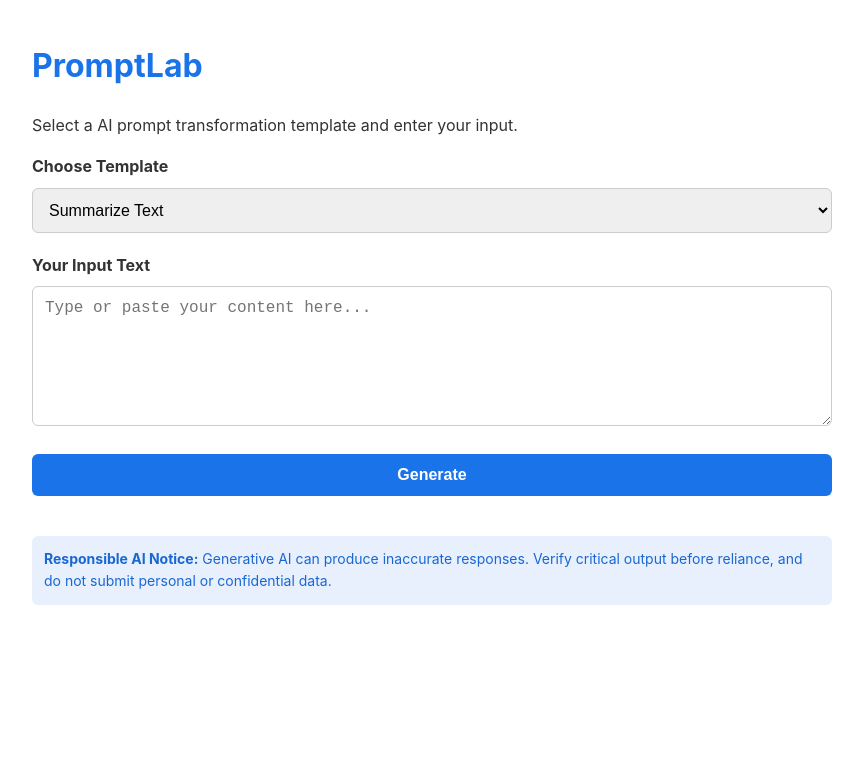
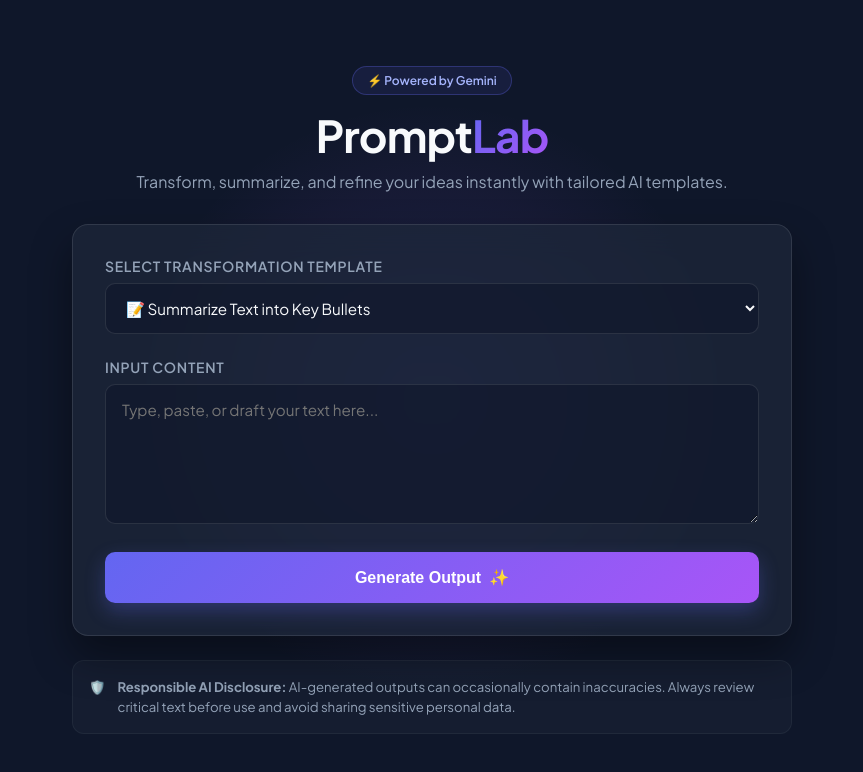
Before and after one commit to nushanthyadav2034-cyber/PromptLab, a website: page public/index.html in a window 1280 px wide. Shown: the whole page, without its empty margins (208-1071 px from the left). Drawn offline with Linux system fonts and the light colour scheme.

Commit message:
Upgrade UI to modern dark theme

```diff
--- a/public/index.html
+++ b/public/index.html
@@ -3,47 +3,61 @@
 <head>
   <meta charset="UTF-8">
   <meta name="viewport" content="width=device-width, initial-scale=1.0">
-  <title>PromptLab</title>
-  <style>
-    body { font-family: -apple-system, BlinkMacSystemFont, "Segoe UI", Roboto, sans-serif; max-width: 800px; margin: 40px auto; padding: 0 20px; line-height: 1.6; color: #333; }
-    h1 { color: #1a73e8; }
-    .form-group { margin-bottom: 20px; }
-    label { display: block; font-weight: bold; margin-bottom: 8px; }
-    select, textarea, button { width: 100%; padding: 12px; font-size: 16px; border: 1px solid #ccc; border-radius: 6px; box-sizing: border-box; }
-    textarea { height: 140px; resize: vertical; }
-    button { background-color: #1a73e8; color: white; border: none; font-weight: bold; cursor: pointer; transition: background 0.2s; }
-    button:hover { background-color: #1557b0; }
-    button:disabled { background-color: #9aa0a6; cursor: not-allowed; }
-    .result-box { margin-top: 24px; padding: 16px; background-color: #f8f9fa; border: 1px solid #dadce0; border-radius: 6px; white-space: pre-wrap; }
-    .error { color: #d93025; background-color: #fce8e6; border-color: #f5c6cb; }
-    .footer-note { margin-top: 40px; padding: 12px; background: #e8f0fe; border-radius: 6px; font-size: 14px; color: #1967d2; }
-  </style>
+  <title>PromptLab — AI Workspace</title>
+  <link rel="preconnect" href="https://fonts.googleapis.com">
+  <link rel="preconnect" href="https://fonts.gstatic.com" crossorigin>
+  <link href="https://fonts.googleapis.com/css2?family=Plus+Jakarta+Sans:wght@400;500;600;700&display=swap" rel="stylesheet">
+  <link rel="stylesheet" href="style.css">
 </head>
 <body>
 
-  <h1>PromptLab</h1>
-  <p>Select a AI prompt transformation template and enter your input.</p>
+  <div class="glow-bg"></div>
 
+  <div class="app-container">
+    <header class="app-header">
+      <div class="logo-badge">⚡ Powered by Gemini</div>
+      <h1>Prompt<span>Lab</span></h1>
+      <p class="subtitle">Transform, summarize, and refine your ideas instantly with tailored AI templates.</p>
+    </header>
+
+    <main class="main-card">
       <div class="form-group">
-    <label for="templateId">Choose Template</label>
+        <label for="templateId">Select Transformation Template</label>
+        <div class="select-wrapper">
           <select id="templateId">
-      <option value="summarize">Summarize Text</option>
-      <option value="rewrite_professional">Rewrite Professionally</option>
-      <option value="explain_eli5">Explain Like I'm 5</option>
+            <option value="summarize">📝 Summarize Text into Key Bullets</option>
+            <option value="rewrite_professional">💼 Professional Email & Document Rewrite</option>
+            <option value="explain_eli5">💡 Explain Like I'm 5 Years Old</option>
           </select>
+        </div>
       </div>
 
       <div class="form-group">
-    <label for="userInput">Your Input Text</label>
-    <textarea id="userInput" placeholder="Type or paste your content here..."></textarea>
+        <label for="userInput">Input Content</label>
+        <textarea id="userInput" placeholder="Type, paste, or draft your text here..."></textarea>
       </div>
 
-  <button id="generateBtn">Generate</button>
+      <button id="generateBtn" class="primary-btn">
+        <span class="btn-text">Generate Output</span>
+        <span class="btn-icon">✨</span>
+      </button>
 
-  <div id="outputContainer" style="display: none;" class="result-box"></div>
+      <!-- Output Container -->
+      <div id="outputCard" class="output-card hidden">
+        <div class="output-header">
+          <span class="output-title">Generated Result</span>
+          <button id="copyBtn" class="copy-btn" title="Copy to Clipboard">Copy</button>
+        </div>
+        <div id="outputContent" class="output-content"></div>
+      </div>
+    </main>
 
-  <div class="footer-note">
-    <strong>Responsible AI Notice:</strong> Generative AI can produce inaccurate responses. Verify critical output before reliance, and do not submit personal or confidential data.
+    <footer class="responsible-ai-banner">
+      <div class="banner-icon">🛡️</div>
+      <div class="banner-text">
+        <strong>Responsible AI Disclosure:</strong> AI-generated outputs can occasionally contain inaccuracies. Always review critical text before use and avoid sharing sensitive personal data.
+      </div>
+    </footer>
   </div>
 
   <script src="script.js"></script>
--- a/public/script.js
+++ b/public/script.js
@@ -1,42 +1,60 @@
-document.getElementById("generateBtn").addEventListener("click", async () => {
-  const templateId = document.getElementById("templateId").value;
-  const userInput = document.getElementById("userInput").value.trim();
+document.addEventListener("DOMContentLoaded", () => {
   const generateBtn = document.getElementById("generateBtn");
-  const outputContainer = document.getElementById("outputContainer");
+  const templateSelect = document.getElementById("templateId");
+  const userInput = document.getElementById("userInput");
+  const outputCard = document.getElementById("outputCard");
+  const outputContent = document.getElementById("outputContent");
+  const copyBtn = document.getElementById("copyBtn");
 
-  if (!userInput) {
+  generateBtn.addEventListener("click", async () => {
+    const templateId = templateSelect.value;
+    const text = userInput.value.trim();
+
+    if (!text) {
       alert("Please enter some text before generating.");
       return;
     }
 
-  // Set Loading State
+    // UI Loading State
     generateBtn.disabled = true;
-  generateBtn.textContent = "Generating...";
-  outputContainer.style.display = "block";
-  outputContainer.classList.remove("error");
-  outputContainer.textContent = "Processing request with AI model...";
+    generateBtn.querySelector(".btn-text").textContent = "Processing...";
+    outputCard.classList.remove("hidden");
+    outputContent.classList.remove("error");
+    outputContent.textContent = "AI is generating your output...";
 
     try {
       const response = await fetch("/api/generate", {
         method: "POST",
-      headers: {
-        "Content-Type": "application/json"
-      },
-      body: JSON.stringify({ templateId, userInput })
+        headers: { "Content-Type": "application/json" },
+        body: JSON.stringify({ templateId, userInput: text })
       });
 
       const data = await response.json();
 
       if (!response.ok) {
-      throw new Error(data.error || "An unexpected error occurred.");
+        throw new Error(data.error || "Generation request failed.");
       }
 
-    outputContainer.textContent = data.result;
+      outputContent.textContent = data.result;
     } catch (err) {
-    outputContainer.classList.add("error");
-    outputContainer.textContent = `Error: ${err.message}`;
+      outputContent.classList.add("error");
+      outputContent.textContent = `Error: ${err.message}`;
     } finally {
       generateBtn.disabled = false;
-    generateBtn.textContent = "Generate";
+      generateBtn.querySelector(".btn-text").textContent = "Generate Output";
     }
   });
+
+  // Copy to clipboard feature
+  copyBtn.addEventListener("click", () => {
+    const textToCopy = outputContent.textContent;
+    if (!textToCopy) return;
+
+    navigator.clipboard.writeText(textToCopy).then(() => {
+      copyBtn.textContent = "Copied!";
+      setTimeout(() => {
+        copyBtn.textContent = "Copy";
+      }, 2000);
+    });
+  });
+});
--- /dev/null
+++ b/public/style.css
@@ -0,0 +1,241 @@
+:root {
+  --bg-dark: #0f172a;
+  --card-bg: rgba(30, 41, 59, 0.7);
+  --card-border: rgba(255, 255, 255, 0.1);
+  --text-primary: #f8fafc;
+  --text-secondary: #94a3b8;
+  --accent-gradient: linear-gradient(135deg, #6366f1 0%, #a855f7 100%);
+  --accent-hover: linear-gradient(135deg, #4f46e5 0%, #9333ea 100%);
+  --input-bg: rgba(15, 23, 42, 0.6);
+  --focus-ring: #818cf8;
+}
+
+* {
+  box-sizing: border-box;
+  margin: 0;
+  padding: 0;
+}
+
+body {
+  font-family: 'Plus Jakarta Sans', -apple-system, BlinkMacSystemFont, sans-serif;
+  background-color: var(--bg-dark);
+  color: var(--text-primary);
+  min-height: 100vh;
+  display: flex;
+  justify-content: center;
+  align-items: center;
+  padding: 24px;
+  position: relative;
+  overflow-x: hidden;
+}
+
+/* Background Ambient Glow */
+.glow-bg {
+  position: absolute;
+  width: 600px;
+  height: 600px;
+  background: radial-gradient(circle, rgba(99, 102, 241, 0.15) 0%, rgba(168, 85, 247, 0.05) 50%, transparent 70%);
+  top: 50%;
+  left: 50%;
+  transform: translate(-50%, -50%);
+  z-index: 0;
+  pointer-events: none;
+}
+
+.app-container {
+  width: 100%;
+  max-width: 720px;
+  z-index: 1;
+}
+
+.app-header {
+  text-align: center;
+  margin-bottom: 32px;
+}
+
+.logo-badge {
+  display: inline-block;
+  padding: 6px 14px;
+  background: rgba(99, 102, 241, 0.1);
+  border: 1px solid rgba(99, 102, 241, 0.3);
+  border-radius: 20px;
+  font-size: 12px;
+  font-weight: 600;
+  color: #a5b4fc;
+  margin-bottom: 12px;
+}
+
+.app-header h1 {
+  font-size: 2.75rem;
+  font-weight: 700;
+  letter-spacing: -0.02em;
+}
+
+.app-header h1 span {
+  background: var(--accent-gradient);
+  -webkit-background-clip: text;
+  -webkit-text-fill-color: transparent;
+}
+
+.subtitle {
+  color: var(--text-secondary);
+  font-size: 1rem;
+  margin-top: 8px;
+}
+
+.main-card {
+  background: var(--card-bg);
+  backdrop-filter: blur(16px);
+  -webkit-backdrop-filter: blur(16px);
+  border: 1px solid var(--card-border);
+  border-radius: 16px;
+  padding: 32px;
+  box-shadow: 0 20px 40px rgba(0, 0, 0, 0.4);
+}
+
+.form-group {
+  margin-bottom: 24px;
+}
+
+label {
+  display: block;
+  font-size: 0.875rem;
+  font-weight: 600;
+  color: var(--text-secondary);
+  margin-bottom: 8px;
+  text-transform: uppercase;
+  letter-spacing: 0.05em;
+}
+
+select, textarea {
+  width: 100%;
+  background: var(--input-bg);
+  border: 1px solid var(--card-border);
+  color: var(--text-primary);
+  padding: 14px 16px;
+  border-radius: 10px;
+  font-family: inherit;
+  font-size: 0.95rem;
+  transition: all 0.2s ease;
+  outline: none;
+}
+
+select:focus, textarea:focus {
+  border-color: var(--focus-ring);
+  box-shadow: 0 0 0 3px rgba(129, 140, 248, 0.2);
+}
+
+textarea {
+  min-height: 140px;
+  resize: vertical;
+  line-height: 1.5;
+}
+
+.primary-btn {
+  width: 100%;
+  padding: 16px;
+  background: var(--accent-gradient);
+  border: none;
+  border-radius: 10px;
+  color: #fff;
+  font-size: 1rem;
+  font-weight: 600;
+  cursor: pointer;
+  display: flex;
+  justify-content: center;
+  align-items: center;
+  gap: 8px;
+  transition: transform 0.15s ease, opacity 0.2s ease;
+  box-shadow: 0 8px 20px rgba(99, 102, 241, 0.3);
+}
+
+.primary-btn:hover {
+  background: var(--accent-hover);
+  transform: translateY(-1px);
+}
+
+.primary-btn:active {
+  transform: translateY(1px);
+}
+
+.primary-btn:disabled {
+  opacity: 0.6;
+  cursor: not-allowed;
+  transform: none;
+}
+
+/* Output Section */
+.output-card {
+  margin-top: 28px;
+  background: rgba(15, 23, 42, 0.8);
+  border: 1px solid var(--card-border);
+  border-radius: 12px;
+  padding: 20px;
+  animation: fadeIn 0.3s ease;
+}
+
+.output-card.hidden {
+  display: none;
+}
+
+.output-header {
+  display: flex;
+  justify-content: space-between;
+  align-items: center;
+  margin-bottom: 12px;
+  padding-bottom: 10px;
+  border-bottom: 1px solid var(--card-border);
+}
+
+.output-title {
+  font-size: 0.85rem;
+  font-weight: 600;
+  color: #a5b4fc;
+  text-transform: uppercase;
+}
+
+.copy-btn {
+  background: transparent;
+  border: 1px solid var(--card-border);
+  color: var(--text-secondary);
+  padding: 4px 10px;
+  border-radius: 6px;
+  font-size: 0.75rem;
+  cursor: pointer;
+  transition: all 0.2s ease;
+}
+
+.copy-btn:hover {
+  color: var(--text-primary);
+  border-color: var(--focus-ring);
+}
+
+.output-content {
+  font-size: 0.95rem;
+  line-height: 1.6;
+  color: #e2e8f0;
+  white-space: pre-wrap;
+}
+
+.output-content.error {
+  color: #f87171;
+}
+
+.responsible-ai-banner {
+  margin-top: 24px;
+  display: flex;
+  align-items: flex-start;
+  gap: 12px;
+  background: rgba(30, 41, 59, 0.4);
+  border: 1px solid rgba(255, 255, 255, 0.05);
+  padding: 16px;
+  border-radius: 12px;
+  font-size: 0.825rem;
+  color: var(--text-secondary);
+  line-height: 1.5;
+}
+
+@keyframes fadeIn {
+  from { opacity: 0; transform: translateY(6px); }
+  to { opacity: 1; transform: translateY(0); }
+}
```
Lines whose indentation alone changed are shown as unchanged.
